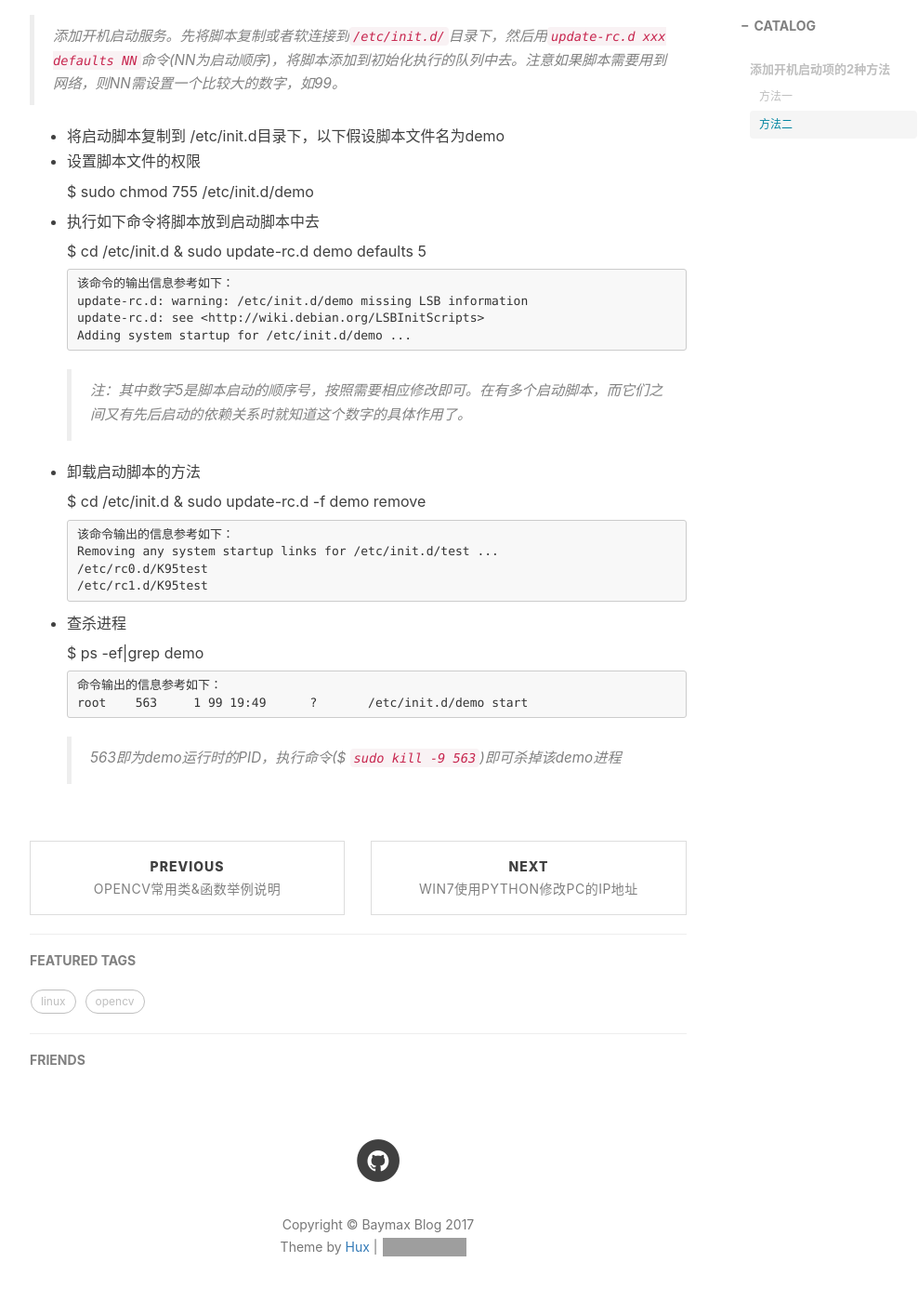
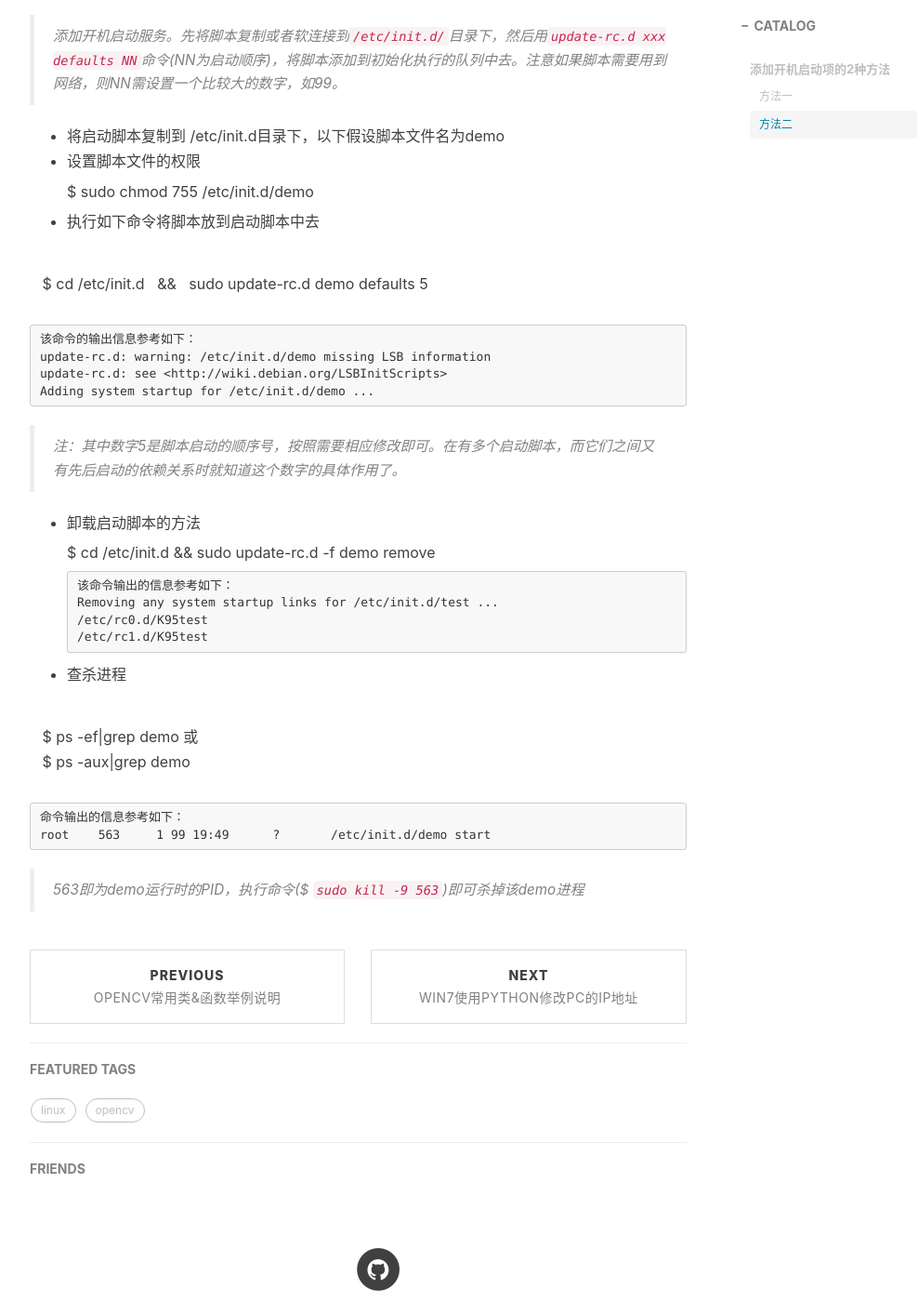
Before and after one commit to Lmonologue/baymax.github.io, a Jekyll site: the page built from _posts/2017-05-10-linux开机启动脚本.md, in a window 1280 px wide and 1400 px high, scrolled down 801 px. Shown: the whole window at 93% size, without its empty margins (233-1221 px from the left). Built offline with Jekyll 4.4.1, drawn with Linux system fonts in a browser that asks for light colours; nearby versions of some CDN libraries; comment, search, counter and statistics services are not loaded; grey boxes are pictures that could not be loaded.

Commit message:
Update 2017-05-10-linux开机启动脚本.md

````diff
--- a/_posts/2017-05-10-linux开机启动脚本.md
+++ b/_posts/2017-05-10-linux开机启动脚本.md
@@ -26,7 +26,7 @@
     $ sudo chmod 755 /etc/init.d/demo
 - 执行如下命令将脚本放到启动脚本中去
 
-    $ cd /etc/init.d    &   sudo update-rc.d demo defaults 5
+    $ cd /etc/init.d    &&   sudo update-rc.d demo defaults 5
 ```
 该命令的输出信息参考如下：
 update-rc.d: warning: /etc/init.d/demo missing LSB information
@@ -37,7 +37,7 @@
 
 - 卸载启动脚本的方法
 
-    $ cd /etc/init.d    &   sudo update-rc.d -f demo remove
+    $ cd /etc/init.d    &&   sudo update-rc.d -f demo remove
 ```
 该命令输出的信息参考如下：
 Removing any system startup links for /etc/init.d/test ...
@@ -46,7 +46,8 @@
 ```
 - 查杀进程
 
-    $ ps -ef|grep demo
+    $ ps -ef|grep demo 或<br>
+    $ ps -aux|grep demo<br>
 ```
 命令输出的信息参考如下：
 root	563	1 99 19:49	?	/etc/init.d/demo start
````
